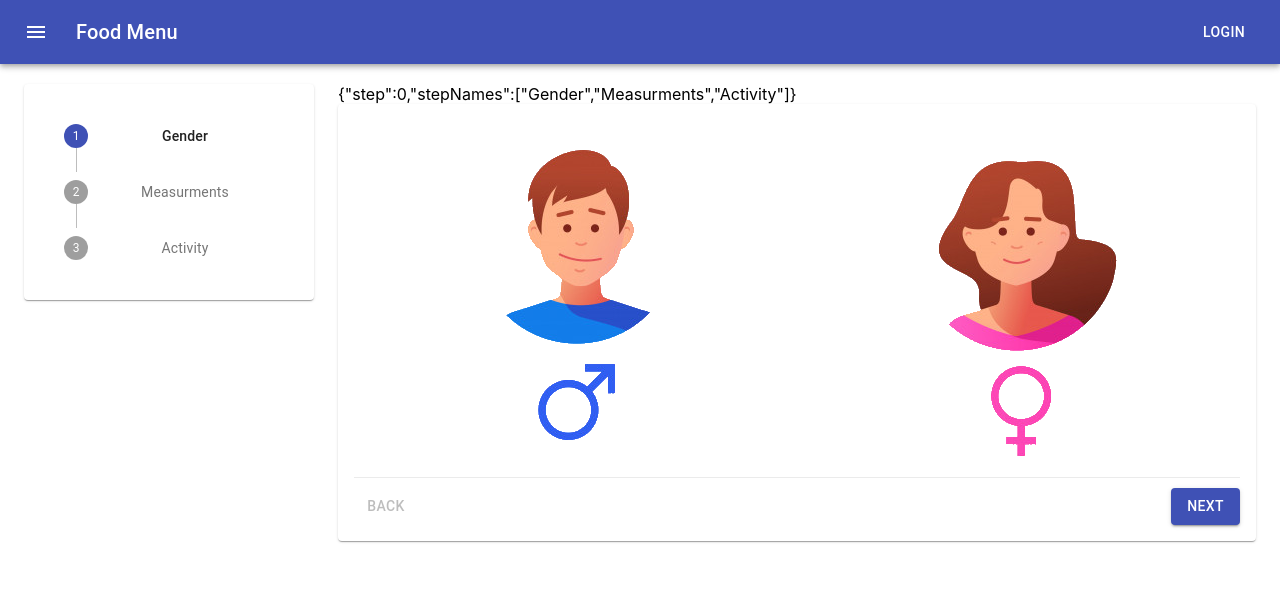
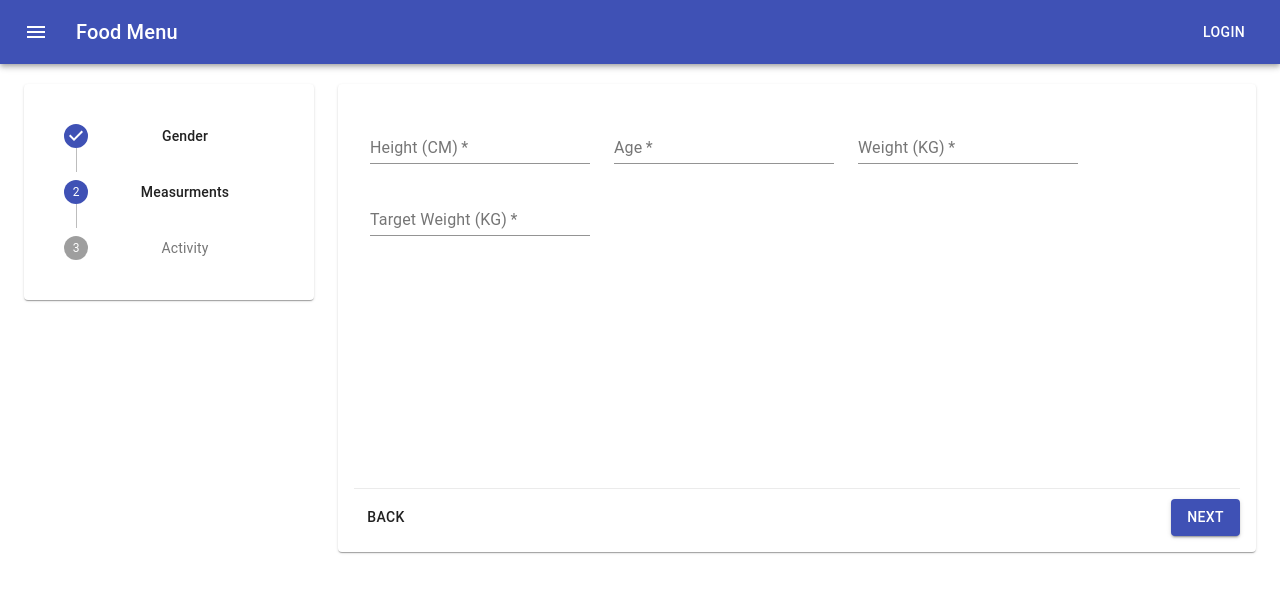
Before and after one commit to roni6ch/foodMenu, a React (Create React App) app: page / in a window 1280 px wide. Shown: the top 592 px of the page. Built offline with nearby package versions, Linux system fonts and the light colour scheme.

Commit message:
mesuarments

```diff
--- a/src/App.js
+++ b/src/App.js
@@ -42,7 +42,7 @@ export default function App() {
 }
 /*
 Your genderMale
-Physical ActivityCompleted
+Physical Activity Completed
 MeatCompleted
 VeggiesCompleted
 FruitsCompleted
@@ -52,8 +52,5 @@ Bad habitsCompleted
 Number of meals per dayCompleted
 Measurements // age/ weight/ height / target weight
 
-
-
-https://www.youtube.com/watch?v=zq834kwVBCs
 https://material-ui.com/components/grid/
  */
--- a/src/components/Base.jsx
+++ b/src/components/Base.jsx
@@ -1,12 +1,15 @@
 import React, { useContext} from 'react';
 import { makeStyles } from "@material-ui/core/styles";
+import { constants } from './../helpers/constants';
+import FlowContext from '../store/FlowContext';
 import Grid from "@material-ui/core/Grid";
 import Paper from "@material-ui/core/Paper";
 import Button from '@material-ui/core/Button';
 import Divider from '@material-ui/core/Divider';
 /* Components */
 import Genders from './steps/Genders';
-import FlowContext from '../store/FlowContext';
+import Measurments from './steps/Measurments';
+
 
 
 const useStyles = makeStyles((theme) => ({
@@ -17,28 +20,40 @@ const useStyles = makeStyles((theme) => ({
     },
     divider:{
         marginBottom:'10px'
+    },
+    bottomWrapper:{
+        justifyContent:"space-between",
+        alignItems:"center"
+    },
+    dynamicComponentsWrapper:{
+        height:'400px',
     }
 }));
 function Base() {
     const classes = useStyles();
     const {flowState, flowDispatch} = useContext(FlowContext);
+    const stepLevel = () => {
+        switch(flowState.step) {
+            case 0:
+              return <Genders />;
+            case 1:
+                return <Measurments />;
+            default:
+                return <Genders />;
+          }
+    }
     return (
         <Grid item xs={9}>
-            {JSON.stringify(flowState)}
             <Paper className={classes.paper}>
-                <Genders />
-                <Divider light  className={classes.divider} />
-                <Grid
-                    container
-                    direction="row"
-                    justify="space-between"
-                    alignItems="center"
-                >
-                <Button disabled={flowState.step === 0} onClick={() => flowDispatch({type:'PREV_STEP'}) }>Back</Button>
-                    <Button variant="contained" color="primary" onClick={() => flowDispatch({type:'NEXT_STEP'}) }>
+            <form className={classes.dynamicComponentsWrapper} noValidate autoComplete="off">
+            {stepLevel()}
+            </form>
+                <Divider light className={classes.divider} />
+                <Grid className={classes.bottomWrapper} container>
+                    <Button disabled={flowState.step === 0} onClick={() => flowDispatch({type:constants.PREV_STEP}) }>Back</Button>
+                    <Button variant="contained" color="primary" onClick={() => flowDispatch({type:constants.NEXT_STEP}) }>
                         {flowState.step === flowState.stepNames.length - 1 ? 'Finish' : 'Next'}
                     </Button>
-
                 </Grid>
             </Paper>
         </Grid>
--- a/src/components/SideMenu.jsx
+++ b/src/components/SideMenu.jsx
@@ -5,8 +5,6 @@ import Grid from "@material-ui/core/Grid";
 import Stepper from "@material-ui/core/Stepper";
 import Step from "@material-ui/core/Step";
 import StepLabel from "@material-ui/core/StepLabel";
-import StepContent from "@material-ui/core/StepContent";
-import Button from "@material-ui/core/Button";
 import FlowContext from "../store/FlowContext";
 const useStyles = makeStyles((theme) => ({
   paper: {
@@ -17,7 +15,7 @@ const useStyles = makeStyles((theme) => ({
 }));
 export default function SideMenu() {
   const classes = useStyles();
-  const {flowState, flowDispatch} = useContext(FlowContext);
+  const {flowState} = useContext(FlowContext);
   return (
     <Grid item xs={3}>
       <Paper className={classes.paper}>
@@ -29,8 +27,6 @@ export default function SideMenu() {
           ))}
         </Stepper>
           </Paper>
-          <pre>
-        {JSON.stringify(flowState.globalState)}</pre>
     </Grid>
   );
 }
--- /dev/null
+++ b/src/components/steps/Measurments.tsx
@@ -0,0 +1,31 @@
+import React from 'react';
+import { makeStyles } from "@material-ui/core/styles";
+import Grid from "@material-ui/core/Grid";
+import TextField from '@material-ui/core/TextField';
+
+const useStyles = makeStyles((theme) => ({
+    paper: {
+        padding: theme.spacing(2),
+        textAlign: "center",
+        color: theme.palette.text.secondary,
+    },
+}));
+export default function Genders() {
+    const classes = useStyles();
+    return (
+        <Grid className={`${classes.paper}`} container spacing={3}>
+            <Grid item>
+                <TextField required id="height" type="number" label="Height (CM)" />
+            </Grid>
+            <Grid item>
+                <TextField required id="age" type="number" label="Age" />
+            </Grid>
+            <Grid item>
+                <TextField required id="weight" type="number" label="Weight (KG)" />
+            </Grid>
+            <Grid item>
+                <TextField required id="target" type="number" label="Target Weight (KG)" />
+            </Grid>
+        </Grid>
+    )
+}
--- /dev/null
+++ b/src/helpers/constants.ts
@@ -0,0 +1,4 @@
+export const constants = {
+    NEXT_STEP:'NEXT_STEP',
+    PREV_STEP:'PREV_STEP',
+  };
--- a/src/store/FlowReducer.jsx
+++ b/src/store/FlowReducer.jsx
@@ -1,10 +1,11 @@
 import { useReducer } from "react";
+import { constants } from './../helpers/constants';
 
 const flowReducer = (state, action) => {
   switch (action.type) {
-    case "NEXT_STEP":
+    case constants.NEXT_STEP:
       return { ...state, step: state.step + 1};
-    case "PREV_STEP":
+    case constants.PREV_STEP:
       return { ...state, step: state.step - 1};
     default:
       return state;
@@ -13,7 +14,7 @@ const flowReducer = (state, action) => {
 
 const useGlobalFlowState = () => {
   const [flowState, flowDispatch] = useReducer(flowReducer, {
-    step : 0,
+    step : 1,
     stepNames: ['Gender', 'Measurments', 'Activity']
 });
   return {flowState, flowDispatch};
```
